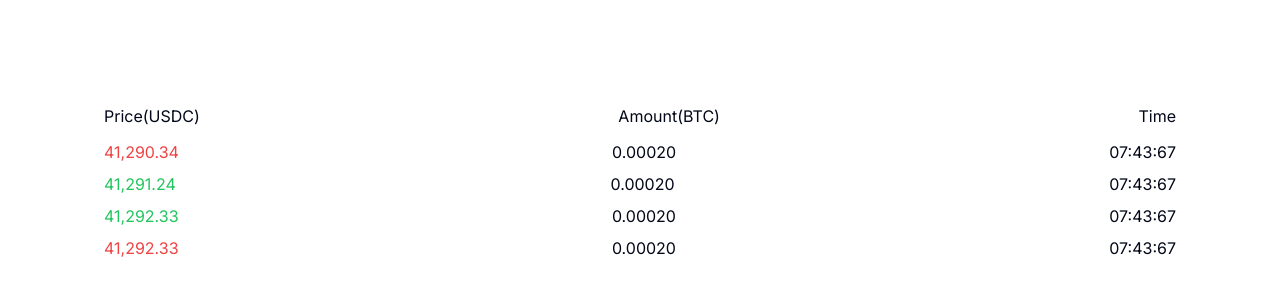
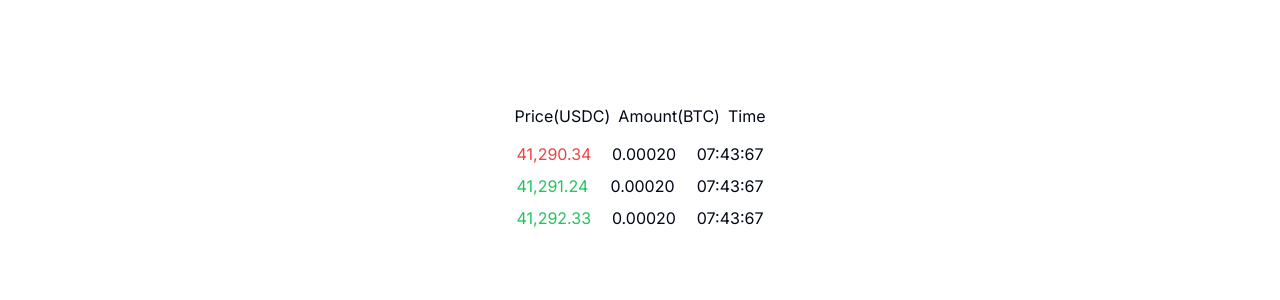
Before and after one commit to saikumarpb/cryptex, a Next.js app: page / in a window 1280 px wide. Shown: the top 300 px of the page. Built offline with nearby package versions, Linux system fonts and the light colour scheme.

Commit message:
Add scroarea component and use in market trades

```diff
--- a/package.json
+++ b/package.json
@@ -9,6 +9,7 @@
     "lint": "next lint"
   },
   "dependencies": {
+    "@radix-ui/react-scroll-area": "^1.0.5",
     "@radix-ui/react-slot": "^1.0.2",
     "class-variance-authority": "^0.7.0",
     "clsx": "^2.1.0",
--- a/src/components/MarketTrades.tsx
+++ b/src/components/MarketTrades.tsx
@@ -1,4 +1,5 @@
 import { SIDE } from '@/lib/common/types';
+import { ScrollArea } from './ui/scroll-area';
 
 interface HeaderProps {
     baseCurrency: string;
@@ -48,8 +49,9 @@
     trades,
 }: MarketTradesProps) {
     return (
-        <div className="h-full w-full">
+        <div>
             <Header baseCurrency={baseCurrency} quoteCurrency={quoteCurrency} />
+            <ScrollArea className="h-[100px] p-0.5">
                 {trades.map(({ price, quantity, side, time }) => (
                     <Row
                         price={price}
@@ -59,6 +61,7 @@
                         key={price}
                     />
                 ))}
+            </ScrollArea>
         </div>
     );
 }
--- /dev/null
+++ b/src/components/ui/scroll-area.tsx
@@ -0,0 +1,48 @@
+"use client"
+
+import * as React from "react"
+import * as ScrollAreaPrimitive from "@radix-ui/react-scroll-area"
+
+import { cn } from "@/lib/utils"
+
+const ScrollArea = React.forwardRef<
+  React.ElementRef<typeof ScrollAreaPrimitive.Root>,
+  React.ComponentPropsWithoutRef<typeof ScrollAreaPrimitive.Root>
+>(({ className, children, ...props }, ref) => (
+  <ScrollAreaPrimitive.Root
+    ref={ref}
+    className={cn("relative overflow-hidden", className)}
+    {...props}
+  >
+    <ScrollAreaPrimitive.Viewport className="h-full w-full rounded-[inherit]">
+      {children}
+    </ScrollAreaPrimitive.Viewport>
+    <ScrollBar />
+    <ScrollAreaPrimitive.Corner />
+  </ScrollAreaPrimitive.Root>
+))
+ScrollArea.displayName = ScrollAreaPrimitive.Root.displayName
+
+const ScrollBar = React.forwardRef<
+  React.ElementRef<typeof ScrollAreaPrimitive.ScrollAreaScrollbar>,
+  React.ComponentPropsWithoutRef<typeof ScrollAreaPrimitive.ScrollAreaScrollbar>
+>(({ className, orientation = "vertical", ...props }, ref) => (
+  <ScrollAreaPrimitive.ScrollAreaScrollbar
+    ref={ref}
+    orientation={orientation}
+    className={cn(
+      "flex touch-none select-none transition-colors",
+      orientation === "vertical" &&
+        "h-full w-2.5 border-l border-l-transparent p-[1px]",
+      orientation === "horizontal" &&
+        "h-2.5 flex-col border-t border-t-transparent p-[1px]",
+      className
+    )}
+    {...props}
+  >
+    <ScrollAreaPrimitive.ScrollAreaThumb className="relative flex-1 rounded-full bg-border" />
+  </ScrollAreaPrimitive.ScrollAreaScrollbar>
+))
+ScrollBar.displayName = ScrollAreaPrimitive.ScrollAreaScrollbar.displayName
+
+export { ScrollArea, ScrollBar }
```
Also changed, not shown: 1 other file (tests, documents, lock files or other folders). Lines whose indentation alone changed are shown as unchanged.
